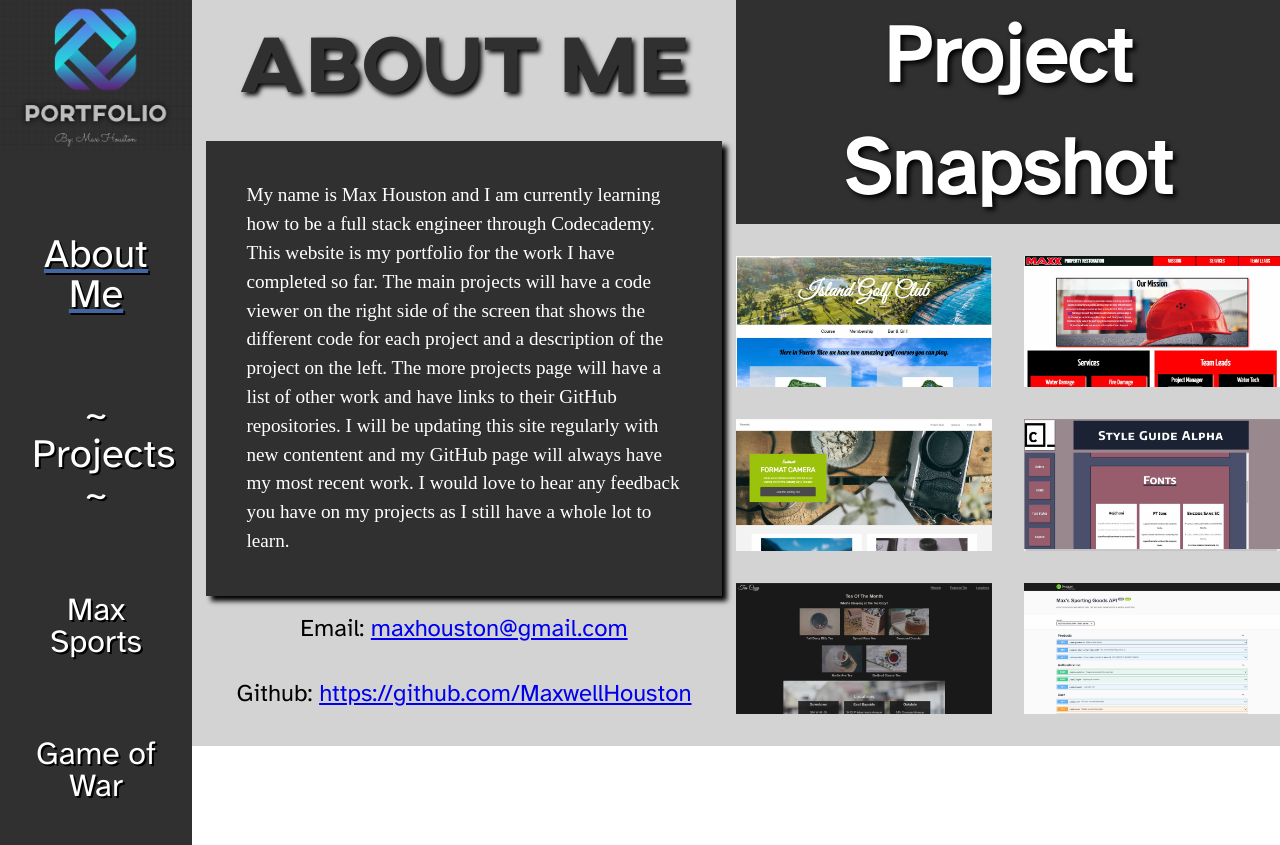
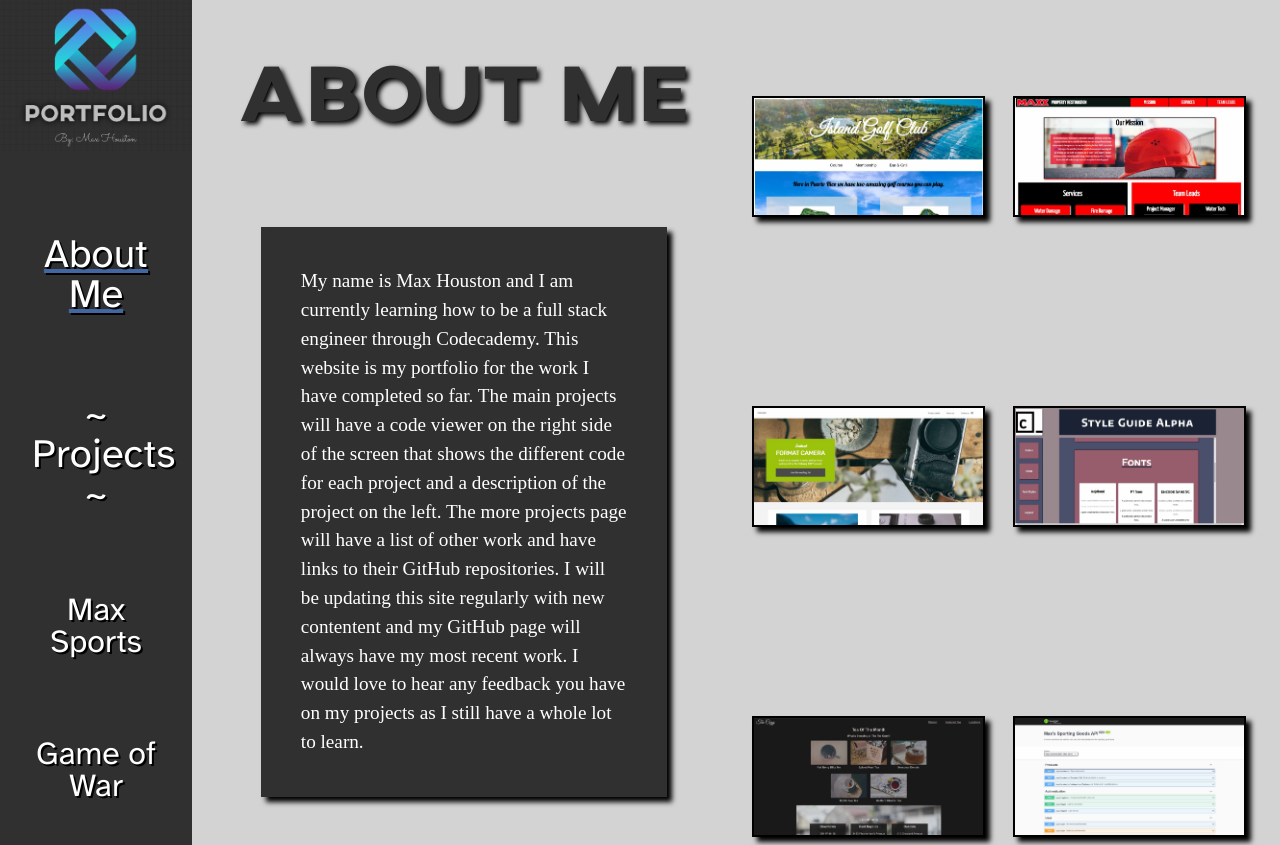
Before and after one commit to MaxwellHouston/Portfolio-React, a React (Create React App) app: page / in a window 1280 px wide. Shown: the top 845 px of the page. Built offline with nearby package versions, Linux system fonts and the light colour scheme.

Commit message:
Removed project snapshot header. Resized project container

```diff
--- a/src/App.css
+++ b/src/App.css
@@ -68,6 +68,7 @@
 
 .project-container {
   width: 85%;
+  display: flex;
 }
 
 .project-body {
@@ -94,7 +95,7 @@ h1 {
 }
 
 .article {
-  width: 80%;
+  width: 60%;
   background-color: #303030;
   color: white;
   font-family: 'OpenSans-Regular';
@@ -119,28 +120,25 @@ h1 {
   background-color: #d4d3d3;
   display: flex;
   flex-wrap: wrap;
-}
 
-.snapshot-container h2 {
-  width: 100%;
-  font-weight: bold;
-  font-size: 5rem;
-  line-height: 7rem;
-  text-align: center;
-  color: #fff;
-  background-color: #303030;
-  text-shadow: 3px 3px 5px black;
 }
 
 .img-grid {
-  width: 100%;
-  margin: 2rem 0;
+  width: 90%;
+  margin: 6rem 1rem;
   display: grid;
   grid-template-columns: repeat(2, 1fr);
   grid-template-rows: repeat(3, 1fr);
   gap: 2rem;
 }
 
-.img-grid img {
+.snapshot {
   width: 100%;
+  border: 2px solid black;
+  box-shadow: 5px 5px 5px black;
 }
+
+.snapshot:hover {
+  border: 2px solid #fff;
+  box-shadow: 5px 5px 5px #fff;
+}
--- a/src/components/Article.js
+++ b/src/components/Article.js
@@ -21,7 +21,6 @@ const Article = ({project}) => {
                 <p className="github">Github: <a href={project.github}>{project.github}</a></p>
             </div>
             <div className="snapshot-container">
-                <h2>Project Snapshot</h2>
                 <div className="img-grid">
                     {renderPhotos()}
                 </div>
--- a/src/components/SnapshotImage.js
+++ b/src/components/SnapshotImage.js
@@ -4,6 +4,6 @@ export const SnapshotImage = ({path, number}) => {
     const imgPath = require(`../Utility/Images/${path}/snapshot-${number}.jpg`);
 
     return(
-        <img src={imgPath} alt={`${path} snapshot number ${number}`} />
+        <img className="snapshot" src={imgPath} alt={`${path} snapshot number ${number}`} />
     )
 };
```
